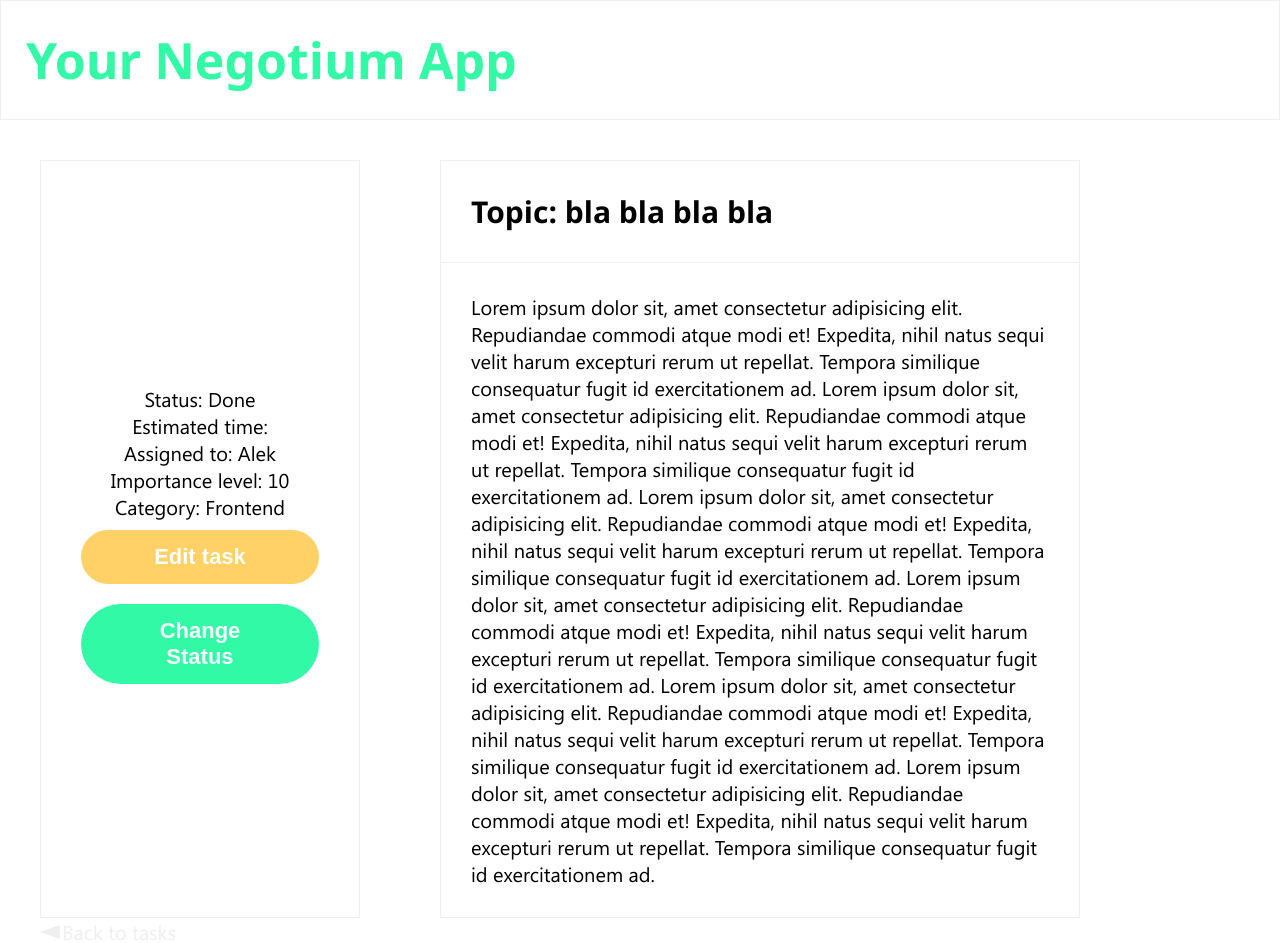
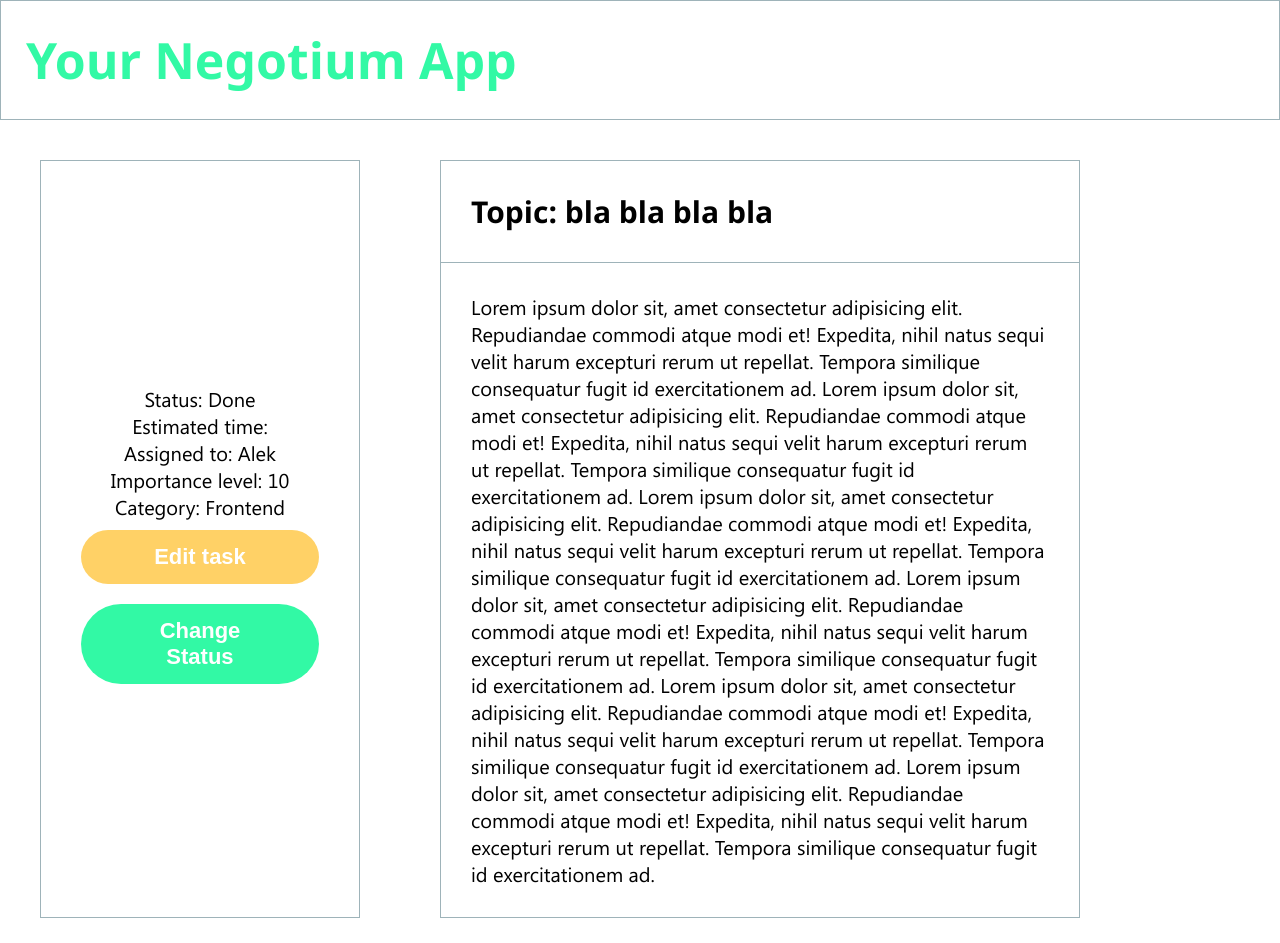
Before and after one commit to TheGitDevelopers/tasks, an Angular app in the folder frontend/: page /negotium-task in a window 1280 px wide. Shown: the top 943 px of the page. Built offline with nearby package versions, Linux system fonts and the light colour scheme.

Commit message:
added dynamic styling for negotium-task-details view and its child components

```diff
--- a/frontend/src/app/components/negotium-task/negotium-task-details/negotium-task-details.component.html
+++ b/frontend/src/app/components/negotium-task/negotium-task-details/negotium-task-details.component.html
@@ -1,5 +1,11 @@
+<div [ngClass]="task.returnBackground()">
   <div class="header">
-  <h1 class="title">Your Negotium App</h1>
+    <h1 *ngIf="task.isNegotium; else elseBlock" class="title negotium-title">
+      Your Negotium App
+    </h1>
+    <ng-template #elseBlock
+      ><h1 class="title other-title">Other tasks</h1></ng-template
+    >
   </div>
 
   <div class="task">
@@ -14,3 +20,4 @@
     <div class="arrow-left"></div>
     Back to tasks
   </footer>
+</div>
--- a/frontend/src/app/components/negotium-task/negotium-task-details/negotium-task-details.component.scss
+++ b/frontend/src/app/components/negotium-task/negotium-task-details/negotium-task-details.component.scss
@@ -1,20 +1,38 @@
 $green: #32f9a5;
-$input-grey: rgba(112, 112, 112, 0.11);
+$grey: #9eb3b9;
 
 $pink: #ef476f;
 $dark-blue: #073b4c;
+body {
+  margin: 0;
+  padding: 0;
+}
+
+.negotium-background {
+  background-color: white;
+  height: 100%;
+}
+.other-background {
+  background-color: $dark-blue;
+}
 
 .header {
-  border: 1px $input-grey solid;
+  background-color: white;
+  border: 1px $grey solid;
   margin: 0px 0px 40px 0px;
   .title {
     font-size: 2.5em;
     text-align: center;
-    color: $green;
     align-items: center;
     display: flex;
     padding: 0.5em;
     font-family: 'Segoe UI', sans-serif;
+  }
+  .other-title {
+    color: $pink;
+  }
+  .negotium-title {
+    color: $green;
   }
 }
 
@@ -27,12 +45,14 @@ button {
   flex-direction: row;
   flex-wrap: wrap;
   .description-wrap {
+    background-color: white;
     width: 50%;
     margin-left: 40px;
     margin-right: 40px;
   }
 
   .details-wrap {
+    background-color: white;
     width: 25%;
     margin-left: 40px;
     margin-right: 40px;
@@ -40,8 +60,9 @@ button {
 }
 
 .footer {
-  color: $input-grey;
-  margin: 0px 0px 40px 40px;
+  color: $grey;
+  margin: 0px 40px;
+  padding: 20px;
   display: flex;
   align-items: center;
   cursor: pointer;
@@ -52,7 +73,7 @@ button {
   height: 0;
   border-style: solid;
   border-width: 7px 20px 7px 0;
-  border-color: transparent $input-grey transparent transparent;
+  border-color: transparent $grey transparent transparent;
   margin-right: 2px;
 }
 
--- a/frontend/src/app/components/negotium-task/negotium-task-details/negotium-task-details.component.ts
+++ b/frontend/src/app/components/negotium-task/negotium-task-details/negotium-task-details.component.ts
@@ -11,7 +11,21 @@ export class NegotiumTaskDetailsComponent implements OnInit {
     status: <string>'Done',
     importanceLevel: <number>10,
     category: <string>'Frontend',
-    isNegotium: <boolean>true
+    isNegotium: <boolean>true,
+    returnBackground: function() {
+      if (this.isNegotium) {
+        return 'negotium-background';
+      } else {
+        return 'other-background';
+      }
+    },
+    returnButtonColor: function() {
+      if (this.isNegotium) {
+        return 'button-green';
+      } else {
+        return 'button-pink';
+      }
+    }
   };
 
   constructor() {}
--- a/frontend/src/app/components/negotium-task/negotium-task-details/task-description/task-description.component.scss
+++ b/frontend/src/app/components/negotium-task/negotium-task-details/task-description/task-description.component.scss
@@ -1,10 +1,10 @@
 @import '../negotium-task-details.component';
 
 .task-description {
-  border: 1px $input-grey solid;
+  border: 1px $grey solid;
   width: 100%;
   .task-topic {
-    border-bottom: 1px $input-grey solid;
+    border-bottom: 1px $grey solid;
     padding: 1em;
   }
   .task-body {
--- a/frontend/src/app/components/negotium-task/negotium-task-details/task-details/task-details.component.html
+++ b/frontend/src/app/components/negotium-task/negotium-task-details/task-details/task-details.component.html
@@ -7,7 +7,7 @@
     <p>Category: {{ task.category }}</p>
   </div>
   <div class="control-buttons">
-    <button class="edit-tasks-button">Edit task</button>
-    <button class="change-status-button">Change Status</button>
+    <button class="button-yellow">Edit task</button>
+    <button [ngClass]="task.returnButtonColor()">Change Status</button>
   </div>
 </div>
--- a/frontend/src/app/components/negotium-task/negotium-task-details/task-details/task-details.component.scss
+++ b/frontend/src/app/components/negotium-task/negotium-task-details/task-details/task-details.component.scss
@@ -5,7 +5,7 @@
   flex-direction: column;
   justify-content: center;
   align-items: center;
-  border: 1px $input-grey solid;
+  border: 1px $grey solid;
   width: 100%;
   height: 100%;
   padding-bottom: 2em;
@@ -26,12 +26,15 @@
   justify-content: center;
   align-items: center;
 
-  .edit-tasks-button {
+  .button-yellow {
     background-color: #ffd166;
   }
 
-  .change-status-button {
+  .button-green {
     background-color: #32f9a5;
+  }
+  .button-pink {
+    background-color: $pink;
   }
 }
 
```
Lines whose indentation alone changed are shown as unchanged.
